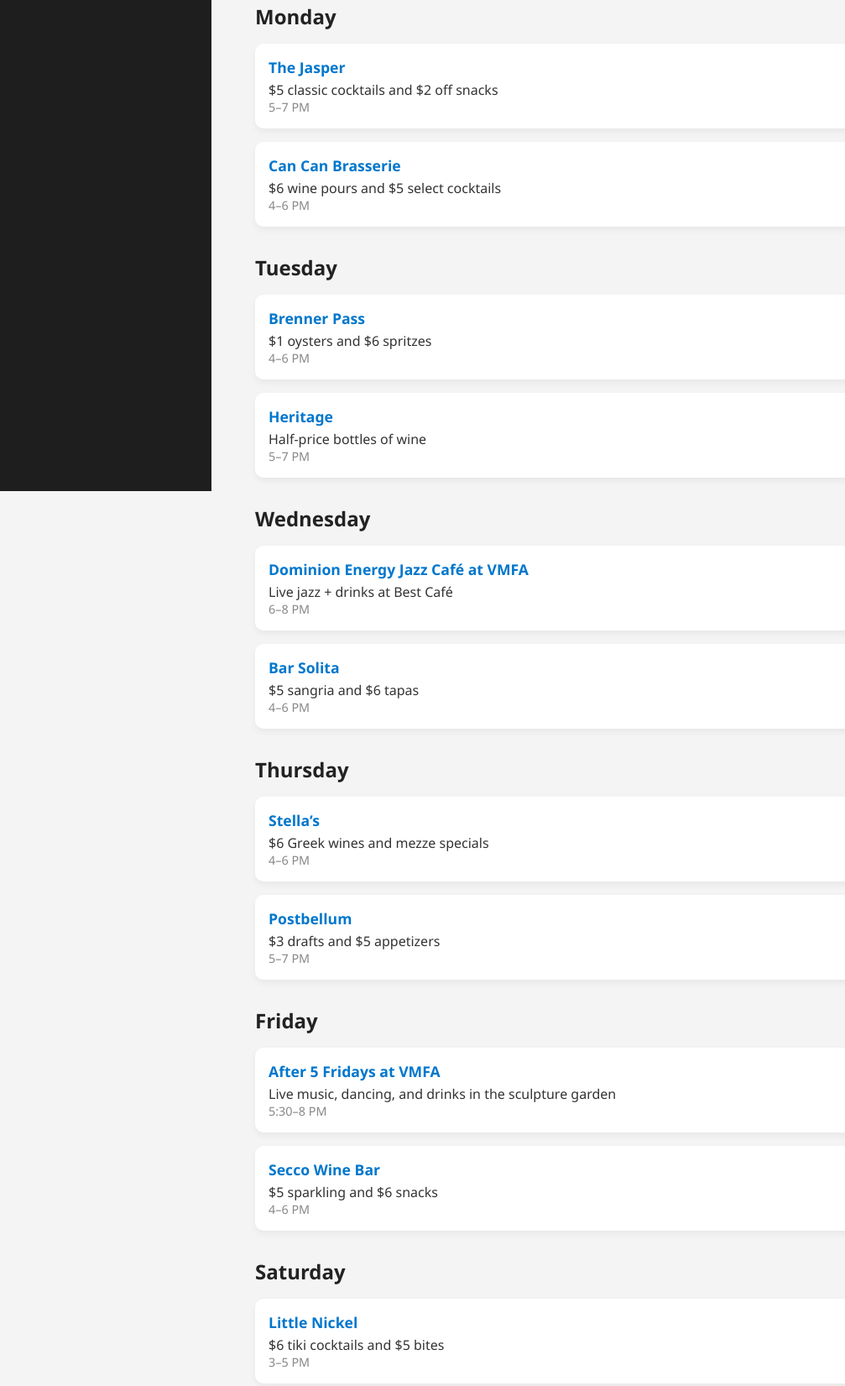
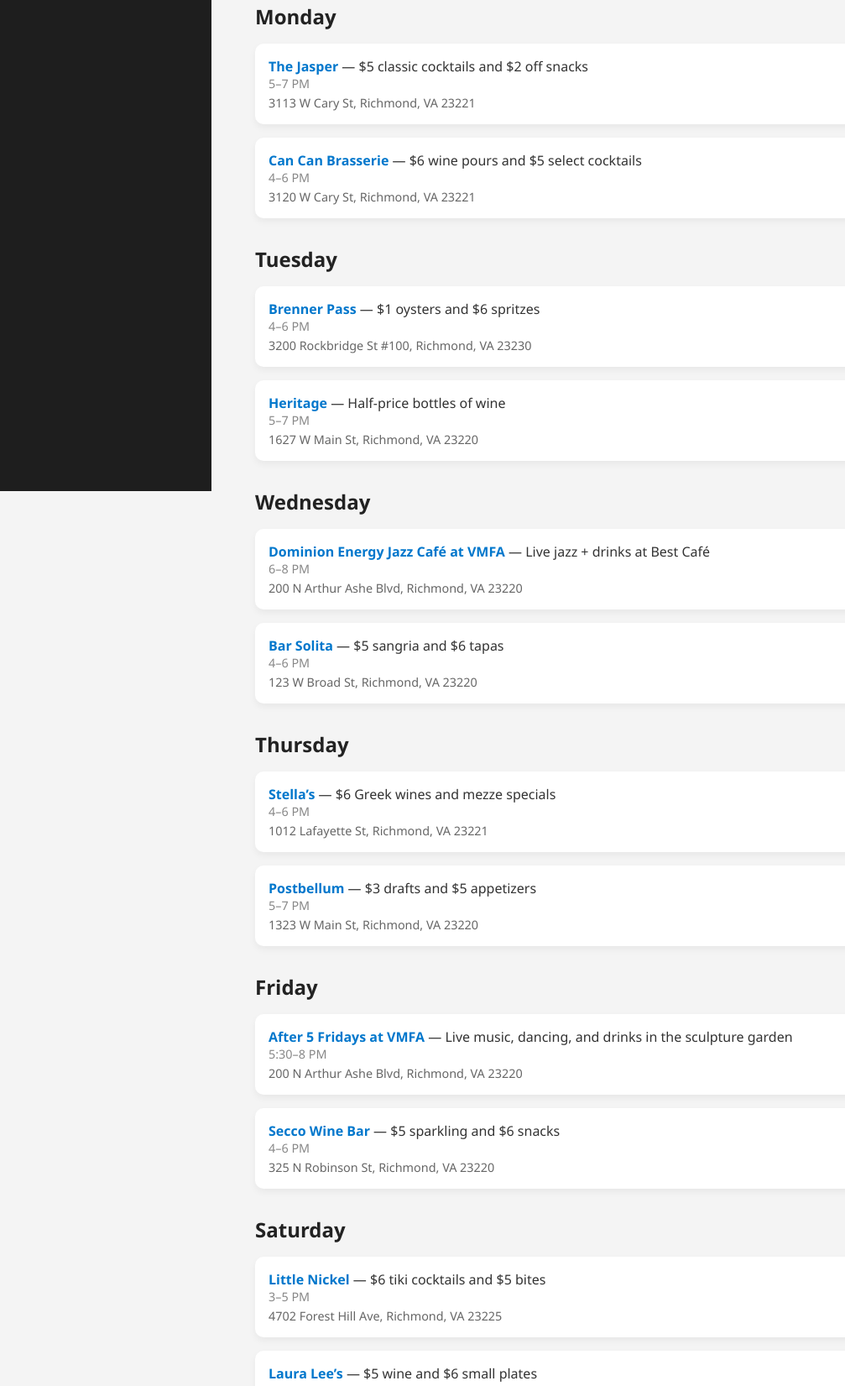
Before and after one commit to LocalLegends-creater/LocalLegendsRVA, a plain HTML site: page happyhours.html in a window 1280 px wide. Shown: the part 279-1930 px from the top of the page at 84% size, without its empty margins (0-1007 px from the left). Drawn offline with Linux system fonts and the light colour scheme.

Commit message:
Update happyhours.html

```diff
--- a/happyhours.html
+++ b/happyhours.html
@@ -70,16 +70,25 @@
       box-shadow: 0 4px 8px rgba(0,0,0,0.05);
     }
 
-    .deal strong {
-      display: block;
-      font-size: 1.1rem;
-      margin-bottom: 0.25rem;
+    .deal a {
       color: #0077cc;
+      font-weight: bold;
+      text-decoration: none;
+    }
+
+    .deal a:hover {
+      text-decoration: underline;
     }
 
     .deal-time {
       font-size: 0.9rem;
       color: #888;
+    }
+
+    .deal-address {
+      font-size: 0.9rem;
+      color: #666;
+      margin-top: 0.25rem;
     }
 
     footer {
@@ -110,98 +119,100 @@
       <div class="day-section">
         <h2>Monday</h2>
         <div class="deal">
-          <strong>The Jasper</strong>
-          $5 classic cocktails and $2 off snacks
+          <a href="https://thejasper.com" target="_blank">The Jasper</a> — $5 classic cocktails and $2 off snacks
           <div class="deal-time">5–7 PM</div>
+          <div class="deal-address">3113 W Cary St, Richmond, VA 23221</div>
         </div>
         <div class="deal">
-          <strong>Can Can Brasserie</strong>
-          $6 wine pours and $5 select cocktails
+          <a href="https://www.cancanbrasserie.com" target="_blank">Can Can Brasserie</a> — $6 wine pours and $5 select cocktails
           <div class="deal-time">4–6 PM</div>
+          <div class="deal-address">3120 W Cary St, Richmond, VA 23221</div>
         </div>
       </div>
 
       <div class="day-section">
         <h2>Tuesday</h2>
         <div class="deal">
-          <strong>Brenner Pass</strong>
-          $1 oysters and $6 spritzes
+          <a href="https://www.brennerpassrva.com" target="_blank">Brenner Pass</a> — $1 oysters and $6 spritzes
           <div class="deal-time">4–6 PM</div>
+          <div class="deal-address">3200 Rockbridge St #100, Richmond, VA 23230</div>
         </div>
         <div class="deal">
-          <strong>Heritage</strong>
-          Half-price bottles of wine
+          <a href="https://www.heritagerva.com" target="_blank">Heritage</a> — Half-price bottles of wine
           <div class="deal-time">5–7 PM</div>
+          <div class="deal-address">1627 W Main St, Richmond, VA 23220</div>
         </div>
       </div>
 
       <div class="day-section">
         <h2>Wednesday</h2>
         <div class="deal">
-          <strong>Dominion Energy Jazz Café at VMFA</strong>
-          Live jazz + drinks at Best Café
+          <a href="https://vmfa.museum" target="_blank">Dominion Energy Jazz Café at VMFA</a> — Live jazz + drinks at Best Café
           <div class="deal-time">6–8 PM</div>
+          <div class="deal-address">200 N Arthur Ashe Blvd, Richmond, VA 23220</div>
         </div>
         <div class="deal">
-          <strong>Bar Solita</strong>
-          $5 sangria and $6 tapas
+          <a href="https://www.barsolita.com" target="_blank">Bar Solita</a> — $5 sangria and $6 tapas
           <div class="deal-time">4–6 PM</div>
+          <div class="deal-address">123 W Broad St, Richmond, VA 23220</div>
         </div>
       </div>
 
       <div class="day-section">
         <h2>Thursday</h2>
         <div class="deal">
-          <strong>Stella’s</strong>
-          $6 Greek wines and mezze specials
+          <a href="https://stellasrichmond.com" target="_blank">Stella’s</a> — $6 Greek wines and mezze specials
           <div class="deal-time">4–6 PM</div>
+          <div class="deal-address">1012 Lafayette St, Richmond, VA 23221</div>
         </div>
         <div class="deal">
-          <strong>Postbellum</strong>
-          $3 drafts and $5 appetizers
+          <a href="https://www.postbellumrichmond.com" target="_blank">Postbellum</a> — $3 drafts and $5 appetizers
           <div class="deal-time">5–7 PM</div>
+          <div class="deal-address">1323 W Main St, Richmond, VA 23220</div>
         </div>
       </div>
 
       <div class="day-section">
         <h2>Friday</h2>
         <div class="deal">
-          <strong>After 5 Fridays at VMFA</strong>
-          Live music, dancing, and drinks in the sculpture garden
+          <a href="https://vmfa.museum" target="_blank">After 5 Fridays at VMFA</a> — Live music, dancing, and drinks in the sculpture garden
           <div class="deal-time">5:30–8 PM</div>
+          <div class="deal-address">200 N Arthur Ashe Blvd, Richmond, VA 23220</div>
         </div>
         <div class="deal">
-          <strong>Secco Wine Bar</strong>
-          $5 sparkling and $6 snacks
+          <a href="https://www.seccowinebar.com" target="_blank">Secco Wine Bar</a> — $5 sparkling and $6 snacks
           <div class="deal-time">4–6 PM</div>
+          <div class="deal-address">325 N Robinson St, Richmond, VA 23220</div>
         </div>
       </div>
 
       <div class="day-section">
         <h2>Saturday</h2>
         <div class="deal">
-          <strong>Little Nickel</strong>
-          $6 tiki cocktails and $5 bites
+          <a href="https://www.littlenickelrva.com" target="_blank">Little Nickel</a> — $6 tiki cocktails and $5 bites
           <div class="deal-time">3–5 PM</div>
+          <div class="deal-address">4702 Forest Hill Ave, Richmond, VA 23225</div>
         </div>
         <div class="deal">
-          <strong>Laura Lee’s</strong>
-          $5 wine and $6 small plates
+          <a href="https://www.lauraleesrva.com" target="_blank">Laura Lee’s</a> — $5 wine and $6 small plates
           <div class="deal-time">4–6 PM</div>
+          <div class="deal-address">3410 Semmes Ave, Richmond, VA 23225</div>
         </div>
       </div>
 
       <div class="day-section">
         <h2>Sunday</h2>
         <div class="deal">
-          <strong>East Coast Provisions</strong>
-          $1 oysters and $6 cocktails
+          <a href="https://eastcoastprovisions.com" target="_blank">East Coast Provisions</a> — $1 oysters and $6 cocktails
           <div class="deal-time">4–6 PM</div>
+          <div class="deal-address">3411 W Cary St, Richmond, VA 23221</div>
         </div>
         <div class="deal">
-          <strong>Perch</strong>
-          $5 sake and $6 small plates
+          <a href="https://www.perchrva.com" target="_blank">Perch</a> — $5 sake and $6
+                  <div class="deal">
+          <a href="https://www.perchrva.com" target="_blank">Perch</a> — $5 sake and $6 small plates
           <div class="deal-time">5–7 PM</div>
+          <div class="deal-address">2918 W Broad St, Richmond, VA 23230</div>
         </div>
       </div>
     </main>
```
